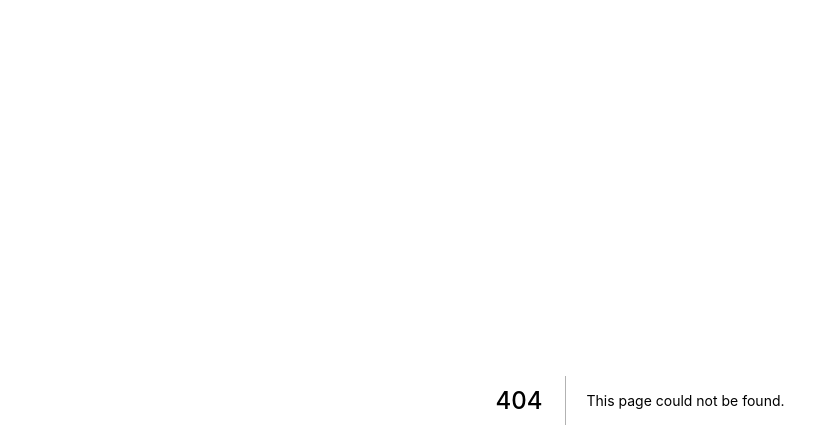
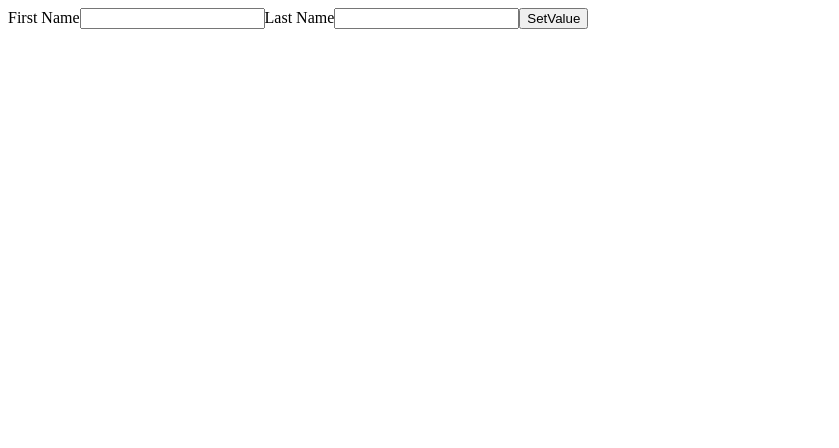
Before and after one commit to roiban1344/learn-react-hook-form, a Next.js app: page /typescript in a window 1280 px wide. Before the commit this address had no page. Shown: the top 448 px of the page, without its empty margins (0-839 px from the left). Built offline with nearby package versions, Linux system fonts and the light colour scheme.

Commit message:
Add 2 examples

```diff
--- a/package.json
+++ b/package.json
@@ -10,6 +10,7 @@
         "prepare": "husky install"
     },
     "dependencies": {
+        "@hookform/resolvers": "^2.8.2",
         "@material-ui/core": "^4.12.3",
         "@types/material-ui": "^0.21.11",
         "@types/react-select": "^5.0.1",
@@ -17,7 +18,8 @@
         "react": "17.0.2",
         "react-dom": "17.0.2",
         "react-hook-form": "^7.17.4",
-        "react-select": "^5.1.0"
+        "react-select": "^5.1.0",
+        "yup": "^0.32.11"
     },
     "devDependencies": {
         "@types/react": "17.0.30",
--- /dev/null
+++ b/pages/typescript.tsx
@@ -0,0 +1,38 @@
+import { useForm } from 'react-hook-form'
+
+type FormData = {
+    firstName: string
+    lastName: string
+}
+
+const App = () => {
+    const {
+        register,
+        setValue,
+        handleSubmit,
+        formState: { errors },
+    } = useForm<FormData>()
+    const onSubmit = handleSubmit((data) => console.log(data))
+    // firstName and lastName will have correct type
+
+    return (
+        <form onSubmit={onSubmit}>
+            <label>First Name</label>
+            <input {...register('firstName')} />
+            <label>Last Name</label>
+            <input {...register('lastName')} />
+            <button
+                type='button'
+                onClick={() => {
+                    setValue('lastName', 'luo') // ✅
+                    //setValue("firstName", true); // ❌: true is not string
+                    //errors.bill; // ❌: property bill does not exist
+                }}
+            >
+                SetValue
+            </button>
+        </form>
+    )
+}
+
+export default App
```
Also changed, not shown: pages/schema-validation.tsx (added, +40 -0 lines), 1 other file (tests, documents, lock files or other folders).
